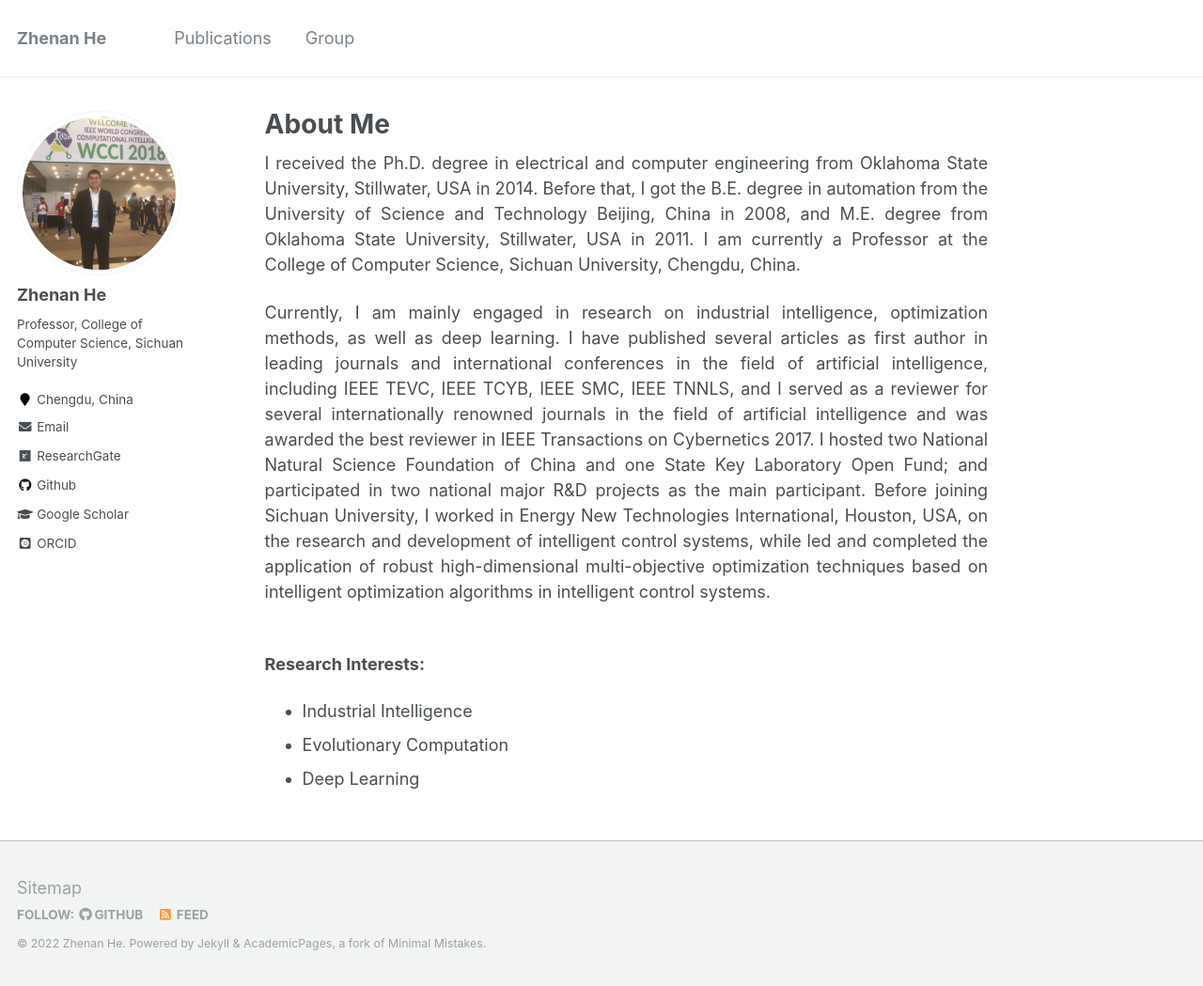
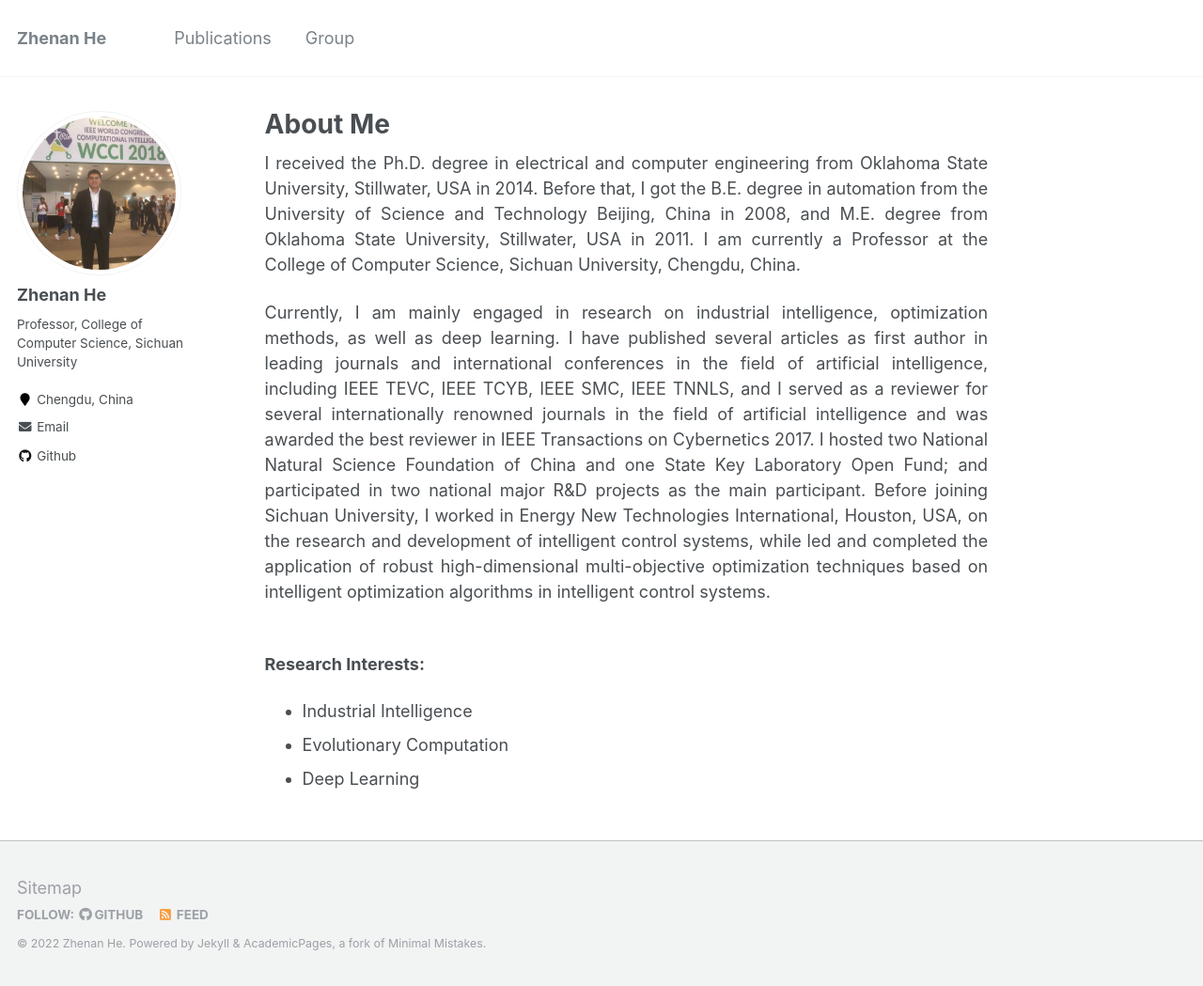
Before and after one commit to ZhenanHe/ZhenanHe.github.io, a Jekyll site: the page built from _pages/about.md, in a window 1280 px wide and 1049 px high. Shown: the whole window at 94% size. Built offline with Jekyll 4.4.1, drawn with Linux system fonts in a browser that asks for light colours; some web fonts are replaced.

Commit message:
update _config.yml

```diff
--- a/_config.yml
+++ b/_config.yml
@@ -87,9 +87,9 @@ author:
   location         : "Chengdu, China"
   employer         :
   pubmed           : #"https://www.ncbi.nlm.nih.gov/pubmed/?term=john+snow"
-  googlescholar    : "https://scholar.google.com/citations?user=hezhenan"
+  googlescholar    : #"https://scholar.google.com/citations?user=hezhenan"
   email            : "zhenan@scu.edu.cn"
-  researchgate     : "https://www.researchgate.net/profile/hezhenan"
+  researchgate     : #"https://www.researchgate.net/profile/hezhenan"
   publons          : #"https://publons.com/researcher/3963266/ze-jiang/"
   uri              :
   bitbucket        :
@@ -105,7 +105,7 @@ author:
   impactstory      : #"https://profiles.impactstory.org/u/xxxx-xxxx-xxxx-xxxx"
   lastfm           :
   linkedin         : #"hezhenan"
-  orcid            : "http://orcid.org/hezhenan"
+  orcid            : #"http://orcid.org/hezhenan"
   pinterest        :
   soundcloud       :
   stackoverflow    : #"http://stackoverflow.com/users/123456/username"
```
